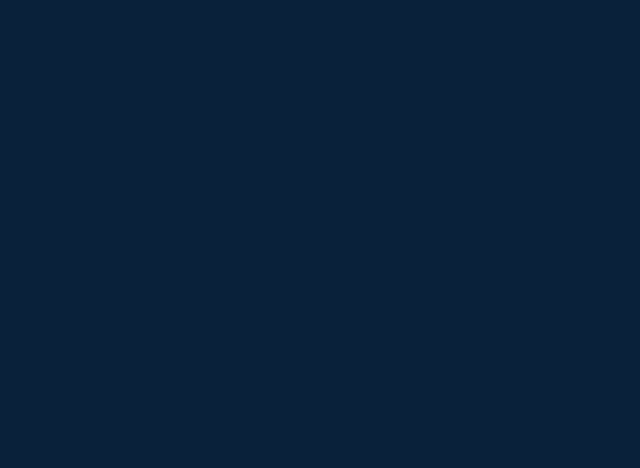
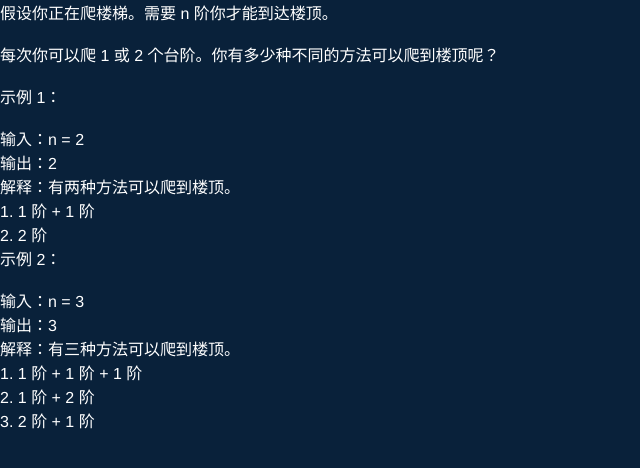
Before and after one commit to cldugujian/admin-algorithm, a Vue app: page /easy/climb-stairs in a window 1280 px wide. Before the commit this address had no page. Shown: the top 468 px of the page, without its empty margins (0-640 px from the left). Built offline with nearby package versions, Linux system fonts and the light colour scheme.

Commit message:
1. 新增 爬楼梯 算法
2. esLint 添加 no-unreachable:off

```diff
--- a/package.json
+++ b/package.json
@@ -38,7 +38,8 @@
     "rules": {
       "vue/no-unused-components": "off",
       "no-irregular-whitespace":"off",
-      "no-unused-vars": "off"
+      "no-unused-vars": "off",
+      "no-unreachable":"off"
     }
   },
   "browserslist": [
--- a/src/router/index.js
+++ b/src/router/index.js
@@ -11,6 +11,7 @@ import insertSort from '../views/easy/insert-sort'
 import selectSort from '../views/easy/select-sort'
 import longestCommonPrefix from '../views/easy/longest-common-prefix'
 import removeElement from '../views/easy/remove-element'
+import climbStairs from '../views/easy/climb-stairs'
 
 const router = createRouter({
   history:routerHistory,
@@ -26,6 +27,7 @@ const router = createRouter({
     { path:'/easy/remove-duplicates',name:'remove-duplicates',component:removeDuplicates },
     { path:'/easy/longest-common-prefix',name:'longest-common-prefix',component:longestCommonPrefix },
     { path:'/easy/remove-element',name:'remove-element',component:removeElement },
+    { path:'/easy/climb-stairs',name:'climb-stairs',component:climbStairs },
 
   ],
 });
--- /dev/null
+++ b/src/views/easy/climb-stairs.vue
@@ -0,0 +1,94 @@
+<template>
+  <main>
+
+    假设你正在爬楼梯。需要 n 阶你才能到达楼顶。<br>
+    <br>
+    每次你可以爬 1 或 2 个台阶。你有多少种不同的方法可以爬到楼顶呢？<br>
+    <br>
+    示例 1：<br>
+    <br>
+    输入：n = 2<br>
+    输出：2<br>
+    解释：有两种方法可以爬到楼顶。<br>
+    1. 1 阶 + 1 阶<br>
+    2. 2 阶<br>
+    示例 2：<br>
+    <br>
+    输入：n = 3<br>
+    输出：3<br>
+    解释：有三种方法可以爬到楼顶。<br>
+    1. 1 阶 + 1 阶 + 1 阶<br>
+    2. 1 阶 + 2 阶<br>
+    3. 2 阶 + 1 阶<br>
+
+  </main>
+</template>
+
+<script>
+  export default {
+    name: "climb-stairs",
+    methods: {
+      climbStairs_1(n){
+
+        // 1	   1   1
+        // 2	   2   1+1
+        // 3	   3   1+2
+        // 4	   5   1+3+1
+        // 5	   8   1+4+3
+        // 6    13   1+5+6+1
+        // 7    21   1+6+10+4
+        // 8    34   1+7+15+10+1
+
+        // AAB       3
+        // AABB      6
+        // AAABB    10     5! / ( 2! * 3!* )
+        // AABBBB   15     6! / ( 2! * 4!* )
+        // AAABBB   20     6! / ( 3! * 3!* )
+        // AAABBBB  35     7! / ( 3! * 4!* )
+
+
+        let count = 0;
+        if( n === 0 ){
+          console.log('count',count);
+          return count;
+        }
+        // 实现阶乘函数
+        function factorial(number){
+          let result = number;
+          while (number>1){
+            result = result*(--number);
+          }
+          return result;
+        }
+        // 判断有多少个  2级  台阶
+        for( let i=0; i<=n/2; i++ ){
+          // 全是1级台阶 / 全是2级台阶
+          if ( i === 0 || i === n/2 ){
+            count ++;
+          }
+          // n为奇数的情况下，只有一个1级台阶，其他全是2级台阶
+          else if ( n%2 === 1 && i === parseInt(n/2) ){
+            count += (i+1);
+          }
+          else {
+            // 排列组合
+            count += ( factorial(i+(n-i*2))/(factorial(i)*factorial(n-i*2)) );
+          }
+        }
+        console.log('count',count);
+        return count;
+      },
+      climbStairs_2(n){
+        function getNumber(number) {
+
+        }
+      },
+    },
+    created() {
+      let test = [0,1,2,3,4,5,6,7,8,9,10];
+      test.forEach( item =>{
+        this.climbStairs_1( item );
+      });
+    },
+  }
+</script>
--- a/src/views/easy/longest-common-prefix.vue
+++ b/src/views/easy/longest-common-prefix.vue
@@ -27,7 +27,7 @@
           return result;
         }
 
-        // 先找到字符串长度最小的哪一项元素
+        // 先找到字符串长度最小的那一项元素
         let minSup = 0;
         for( let i=0; i<strs.length-1; i++ ){
           if( strs[i].length < strs[i+1].length ){
@@ -35,33 +35,6 @@
           }
         }
         console.log('minSup',minSup,'strs[minSup]',strs[minSup]);
-
-        // 复制数组
-        let arr = JSON.parse( JSON.stringify( strs ) );
-        // 去除最小的那个下标元素
-        arr.splice(minSup,1);
-        console.log('arr',arr);
-        // 将去除后的数组连起来
-        let newStr = arr.join('-');
-        console.log('newStr',newStr);
-
-        // 先排除没有公共前缀的情况
-        let flag = false;
-        for( let i of strs[minSup] ){
-          if( newStr.indexOf(i) !== -1 ){
-            flag = true;
-          }
-        }
-        if( !flag ){
-          result = '';
-          console.log('没有公共前缀');
-        }
-
-
-
-
-
-
 
         return result;
       },
--- a/src/views/home-index.vue
+++ b/src/views/home-index.vue
@@ -2,15 +2,16 @@
   <main class="home">
     <h1 class="home-title">算法</h1>
     <ul class="home-main flex">
-      <li class="home-list" @click="goJump('is-palindrome')">回文数</li>
-      <li class="home-list" @click="goJump('two-sum')">两数之和</li>
-      <li class="home-list" @click="goJump('my-sqrt')">x的平方根</li>
-      <li class="home-list" @click="goJump('remove-duplicates')">删除有序数组中的重复项</li>
       <li class="home-list" @click="goJump('bubble-sort')">冒泡排序</li>
       <li class="home-list" @click="goJump('insert-sort')">插入排序</li>
       <li class="home-list" @click="goJump('select-sort')">选择排序</li>
-      <li class="home-list" @click="goJump('longest-common-prefix')">最长公共前缀</li>
-      <li class="home-list" @click="goJump('remove-element')">移除元素</li>
+      <li class="home-list" @click="goJump('two-sum')">1. 两数之和</li>
+      <li class="home-list" @click="goJump('is-palindrome')">9. 回文数</li>
+      <li class="home-list" @click="goJump('longest-common-prefix')">14. 最长公共前缀</li>
+      <li class="home-list" @click="goJump('remove-duplicates')">26. 删除有序数组中的重复项</li>
+      <li class="home-list" @click="goJump('remove-element')">27. 移除元素</li>
+      <li class="home-list" @click="goJump('my-sqrt')">69. x的平方根</li>
+      <li class="home-list" @click="goJump('climb-stairs')">70. 爬楼梯</li>
     </ul>
 
   </main>
```
